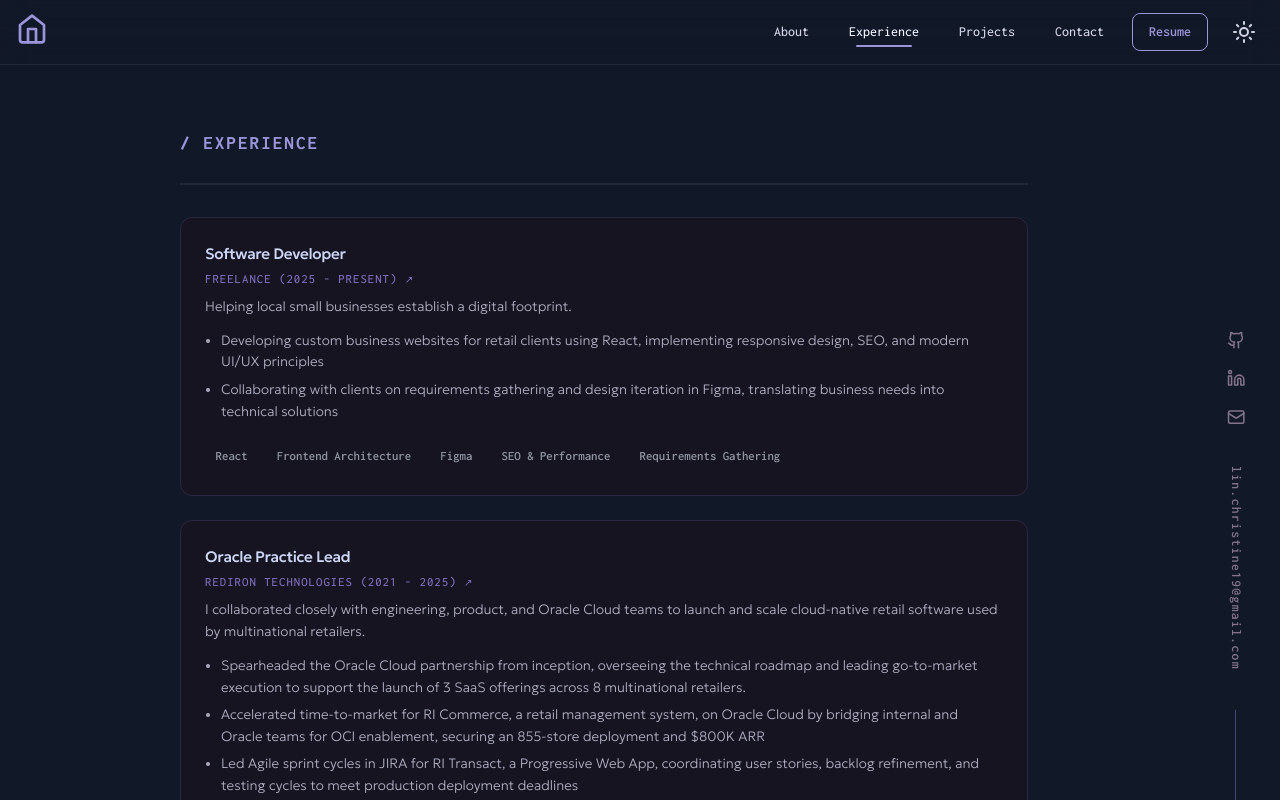
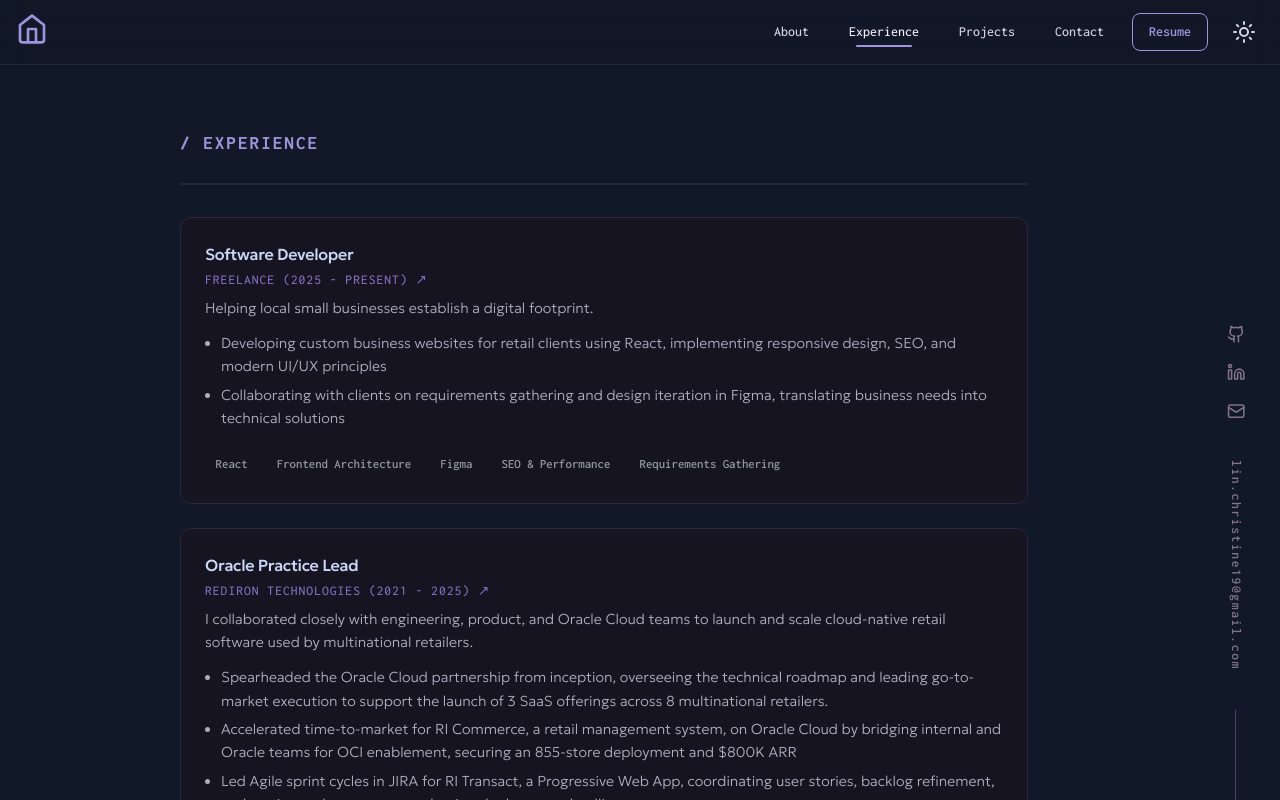
Before and after one commit to christinelinster/christine-lin, a React (Vite) app: page /experience in a window 1280 px wide. Built offline with nearby package versions, Linux system fonts and the light colour scheme.

Commit message:
update: fonts for all pages

```diff
--- a/src/pages/About.jsx
+++ b/src/pages/About.jsx
@@ -77,7 +77,7 @@ export default function About() {
         {/* SECTION 3: FOOTER CTA */}
         <div className="about-cta-wrapper">
           <Link to="/experience" className="cta-button">
-            View Professional History & Education <span className="arrow">→</span>
+            View Experience & Education <span className="arrow">→</span>
           </Link>
         </div>
       </div>
--- a/src/styles/about.css
+++ b/src/styles/about.css
@@ -34,7 +34,6 @@
 
 .about-skills-title {
   font-family: var(--font-subheading);
-  font-size: 0.9rem;
   text-transform: uppercase;
   letter-spacing: 0.1em;
   color: var(--primary-purple);
@@ -48,7 +47,7 @@
 
 .skill-category-title {
   font-family: var(--font-subheading);
-  font-size: 0.75rem;
+  font-size: 0.9rem;
   text-transform: uppercase;
   letter-spacing: 0.1em;
   color: var(--primary-gray);
@@ -109,7 +108,7 @@
 
 .cert-meta {
   font-family: var(--font-body, monospace);
-  font-size: 0.8rem;
+  font-size: 0.9rem;
   color: var(--primary-gray);
   opacity: 0.6;
   font-weight: 300;
--- a/src/styles/contact.css
+++ b/src/styles/contact.css
@@ -29,7 +29,7 @@
 
 .contact-title {
   font-family: var(--font-heading);
-  font-size: clamp(2.5rem, 5vw, 3.5rem);
+  font-size: clamp(3rem, 5vw, 4rem);
   line-height: 1.1;
   font-weight: 600;
   margin-bottom: 2rem;
@@ -43,7 +43,7 @@
 
 .contact-description {
   max-width: 32rem;
-  font-size: 1.1rem;
+  font-size: 1rem;
   line-height: 1.8;
   color: var(--primary-gray);
   margin-bottom: 3rem;
@@ -94,7 +94,7 @@
 
 .info-label {
   font-family: var(--font-subheading);
-  font-size: 0.75rem;
+  font-size: 0.8rem;
   font-weight: 400;
   text-transform: uppercase;
   letter-spacing: 0.1em;
--- a/src/styles/experience-role.css
+++ b/src/styles/experience-role.css
@@ -14,12 +14,12 @@
 
 .role-overview {
   margin-top: 0.35rem;
-  font-size: 0.85rem;
+  font-size: 0.9rem;
    color: var(--primary-gray);
 }
 
 .role-description li {
-  font-size: 0.85rem;
+  font-size: 0.9rem;
   margin-left: 1rem;
   margin-bottom: 0.35rem;
   color: var(--primary-gray);
@@ -33,7 +33,7 @@
 /* --- Typography --- */
 .role-title {
   font-family: var(--font-heading);
-  font-size: 0.95rem;
+  font-size: 1rem;
   font-weight: 500;
   color: var(--dark-purple);
   letter-spacing: -0.3px;
@@ -43,24 +43,26 @@
   color: var(--highlight-silver);
 }
 
+
+
+.role-company {
+  font-family: var(--font-subheading);
+  font-size: 0.85rem;
+  font-weight: 500;
+  text-transform: uppercase;
+  letter-spacing: 1px;
+  color: var(--light-purple);
+  margin-top: 0.25rem;
+}
+
 a.role-company:hover{
+  color: var(--primary-gray);
+}
+
+.dark a.role-company:hover{
   color: var(--dark-text);
 }
 
-.role-company {
-  font-family: var(--font-subheading);
-  font-size: 0.8rem;
-  font-weight: 500;
-  text-transform: uppercase;
-  letter-spacing: 1px;
-  color: var(--dark-text);
-  margin-top: 0.25rem;
-}
-
-
-.dark .role-company {
-  color: var(--light-purple);
-}
 
 .role-description {
   font-family: var(--font-body);
@@ -107,6 +109,6 @@ a.role-company:hover{
 
 
 .link-arrow {
-  font-size: 0.8em;
+  font-size: 0.85rem;
   transform: translateY(-1px);
 }
--- a/src/styles/home.css
+++ b/src/styles/home.css
@@ -59,7 +59,7 @@
 
 .dark .home-name {
   color: var(--highlight-silver);
-  opacity: 0.8;
+
 }
 
 .dark .home-description {
@@ -87,10 +87,8 @@
   }
 
   .home-description {
-    font-family: var(--font-body);
     margin: 2rem 0;
     max-width: 28rem;
-    text-align: left;
   }
 
   .button-container {
--- a/src/styles/project-card.css
+++ b/src/styles/project-card.css
@@ -81,7 +81,7 @@
 
 .project-description {
   font-family: var(--font-body);
-  font-size: 0.85rem;
+  font-size: 0.9rem;
   color: var(--primary-gray);
   line-height: 1.6;
 }
--- a/src/styles/social-links.css
+++ b/src/styles/social-links.css
@@ -69,7 +69,7 @@
     .email-link {
         font-family: var(--font-subheading);
         font-size: 0.85rem;
-        letter-spacing: 0.1em;
+        letter-spacing: 0.1rem;
         color: var(--dark-text);
         text-decoration: none;
         transition: all 0.3s ease;
```
